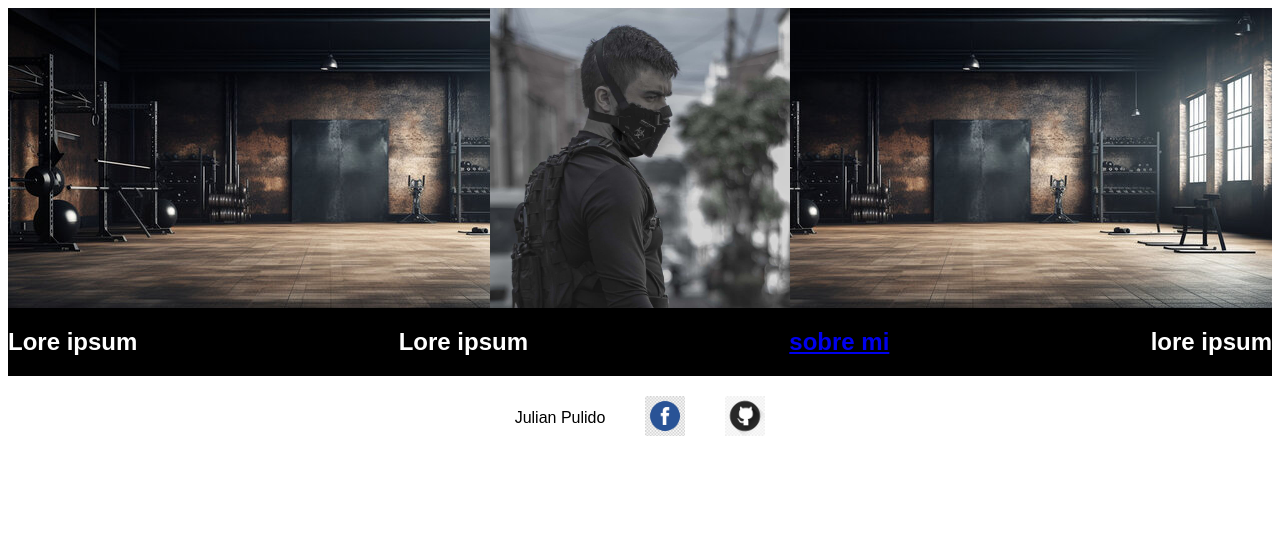
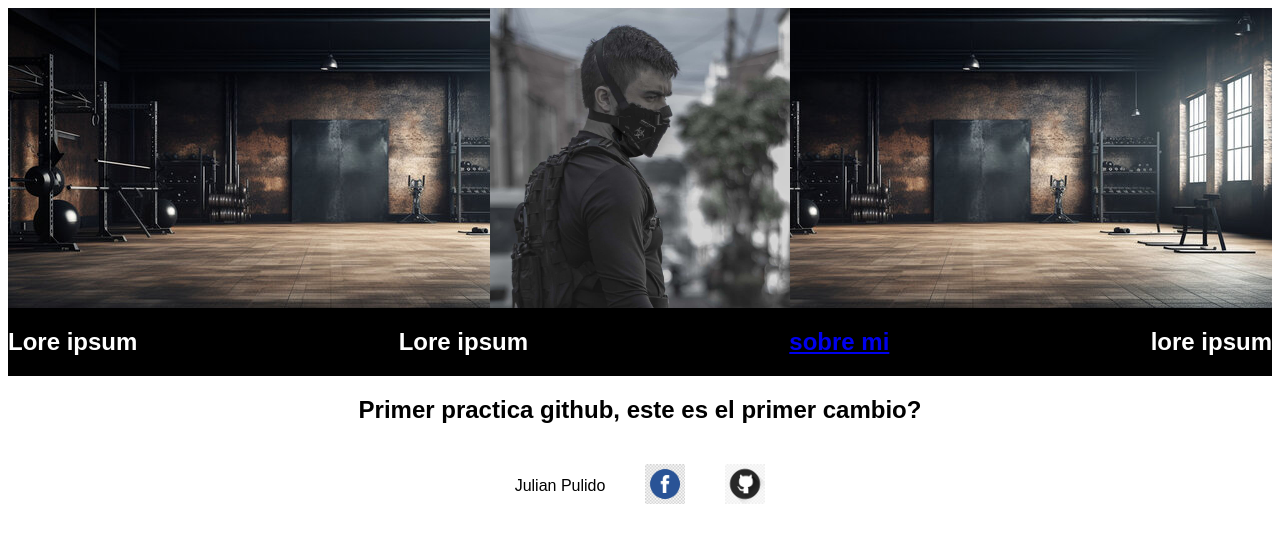
Before and after one commit to andrewmgs/First-practice, a plain HTML site: page index.html in a window 1280 px wide. Drawn offline with Linux system fonts and the light colour scheme.

Commit message:
mensaje nuevo en pagina principal

```diff
--- a/css/style.css
+++ b/css/style.css
@@ -24,3 +24,7 @@ body {
 footer p {
     margin: 20px;
 }
+
+h1 {
+    text-align: center;
+}
--- a/index.html
+++ b/index.html
@@ -21,6 +21,10 @@
         <h2>lore ipsum</h2>
     </section>
 
+    <section>
+        <h1>Primer practica github, este es el primer cambio?</h1>
+    </section>
+
     <footer id="footer">
         <p>Julian Pulido</p>
         <p><a href="https://www.facebook.com/Julian4959"><img src="img/iconoface.png" alt="Facebook" width="40" height="40"></a></p>
```
